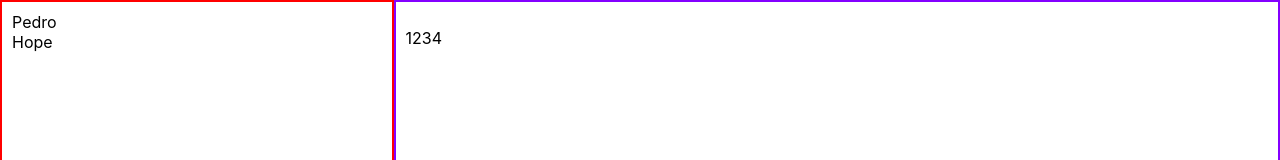
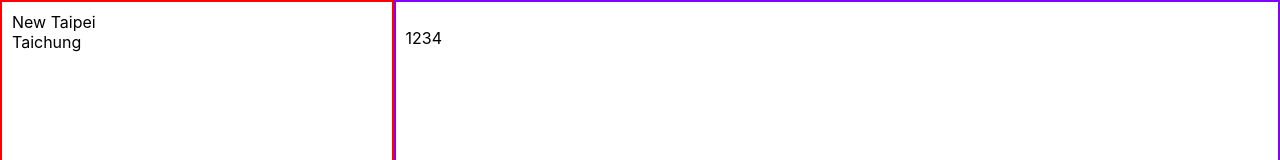
Before and after one commit to hopewu0320/Weather-app, a React (Create React App) app in the folder weather-front/: page / in a window 1280 px wide. Shown: the top 160 px of the page. Built offline with nearby package versions, Linux system fonts and the light colour scheme; data requests are answered from the project's data file.

Commit message:
map solved

```diff
--- a/weather-front/src/HomePage/components/List.js
+++ b/weather-front/src/HomePage/components/List.js
@@ -16,12 +16,12 @@ const List = ({data})=>{
         {name:"Pedro",age:21},
         {name:"Hope",age:23}
     ]
-
+    console.log(data)
     console.log(users)
     return <div className="list">
-        {users.map((user)=>{
+        {data &&  data.map((item)=>{
             return(
-                <div>{user.name}</div>
+                <div>{item.Nation}</div>
             )
         })}
     </div>
--- a/weather-front/src/HomePage/index.js
+++ b/weather-front/src/HomePage/index.js
@@ -7,9 +7,9 @@ const HomePage = () =>{
     const fetchData = (setData)=>{
         fetch('http://localhost:3000/posts/1')
         .then(res => res.json())
-        .then(data =>{
-            setData(data);
-            console.log(data);
+        .then(resdata =>{
+            setData(resdata);
+            console.log(resdata);
         })
     }
     useEffect(()=>{
@@ -17,7 +17,7 @@ const HomePage = () =>{
     },[])
 
     return <div className="container">
-        <List data={data}/>
+        <List data={data.data}/>
         <Picture/>
     </div>
 }
```
